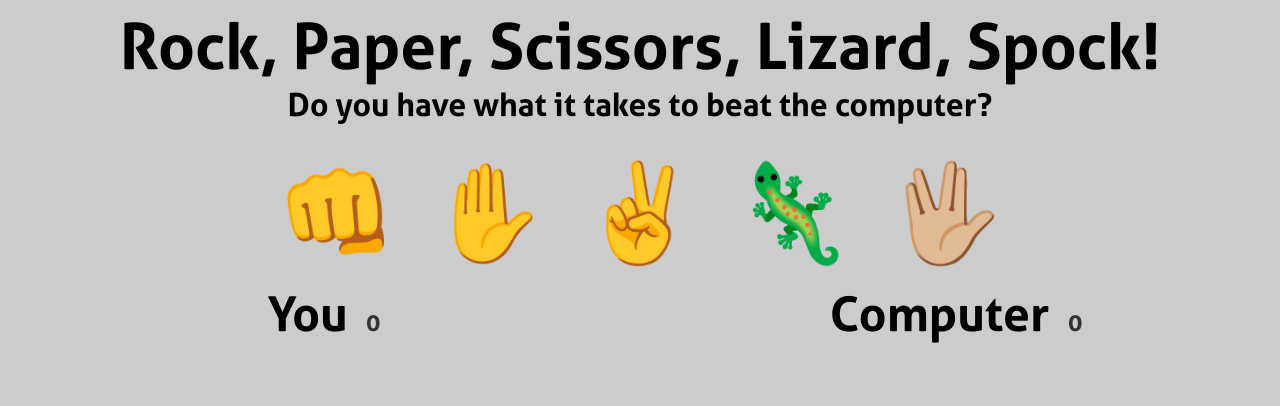
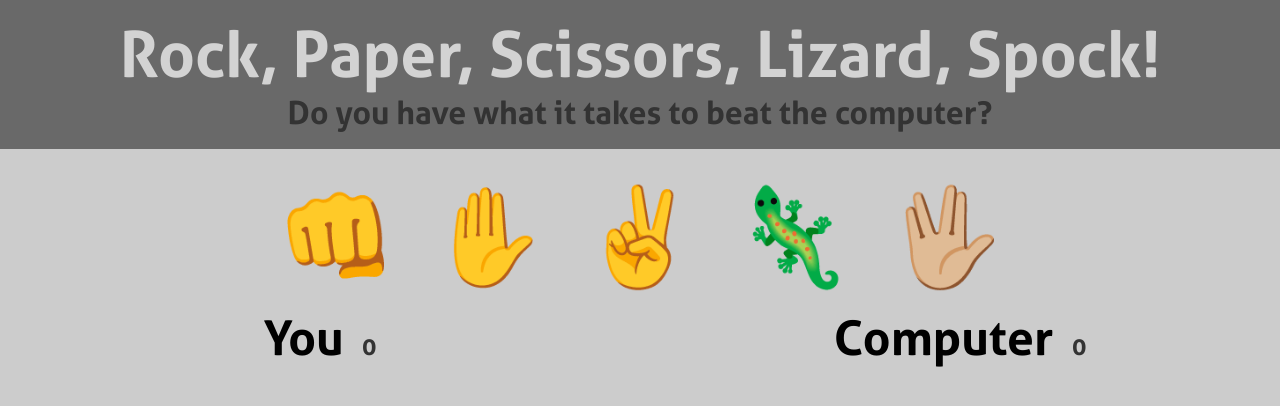
Before and after one commit to penaherp/Rock-Paper-Scissors, a plain HTML site: page index.html in a window 1280 px wide. Drawn offline with Linux system fonts and the light colour scheme.

Commit message:
Updated the header!

```diff
--- a/styles.css
+++ b/styles.css
@@ -6,6 +6,7 @@
 body {
     background-color: #ccc;
     font-family: Salesforce;
+    margin: 0;
 }
 
 .selections {
@@ -66,8 +67,11 @@ body {
 }
 
 .header {
+    padding: 1rem;
     text-align: center;
     margin-bottom: 1rem;
+    background-color: dimgrey;
+    color: lightgrey;
 }
 
 .title {
@@ -76,4 +80,5 @@ body {
 
 .subtitle {
     font-size: 2rem;
+    color: #333;
 }
```
